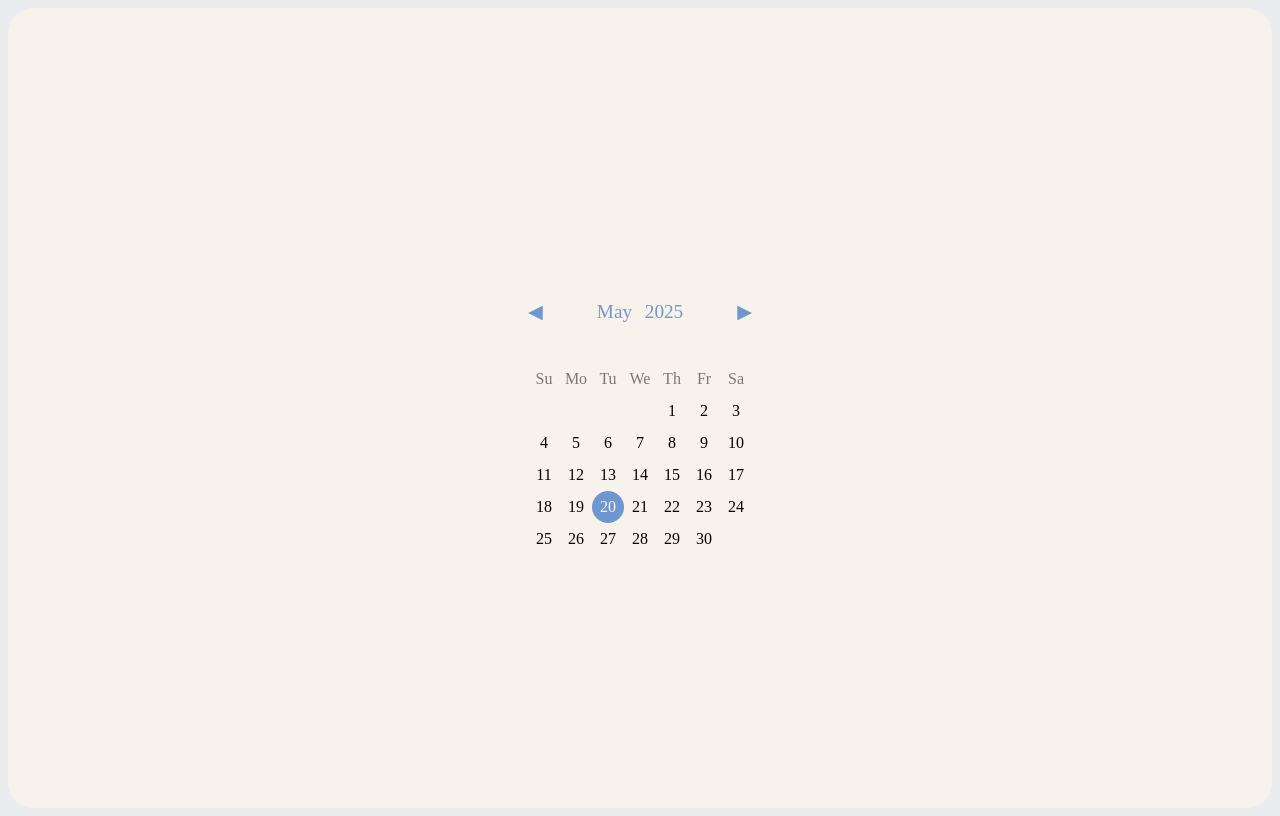
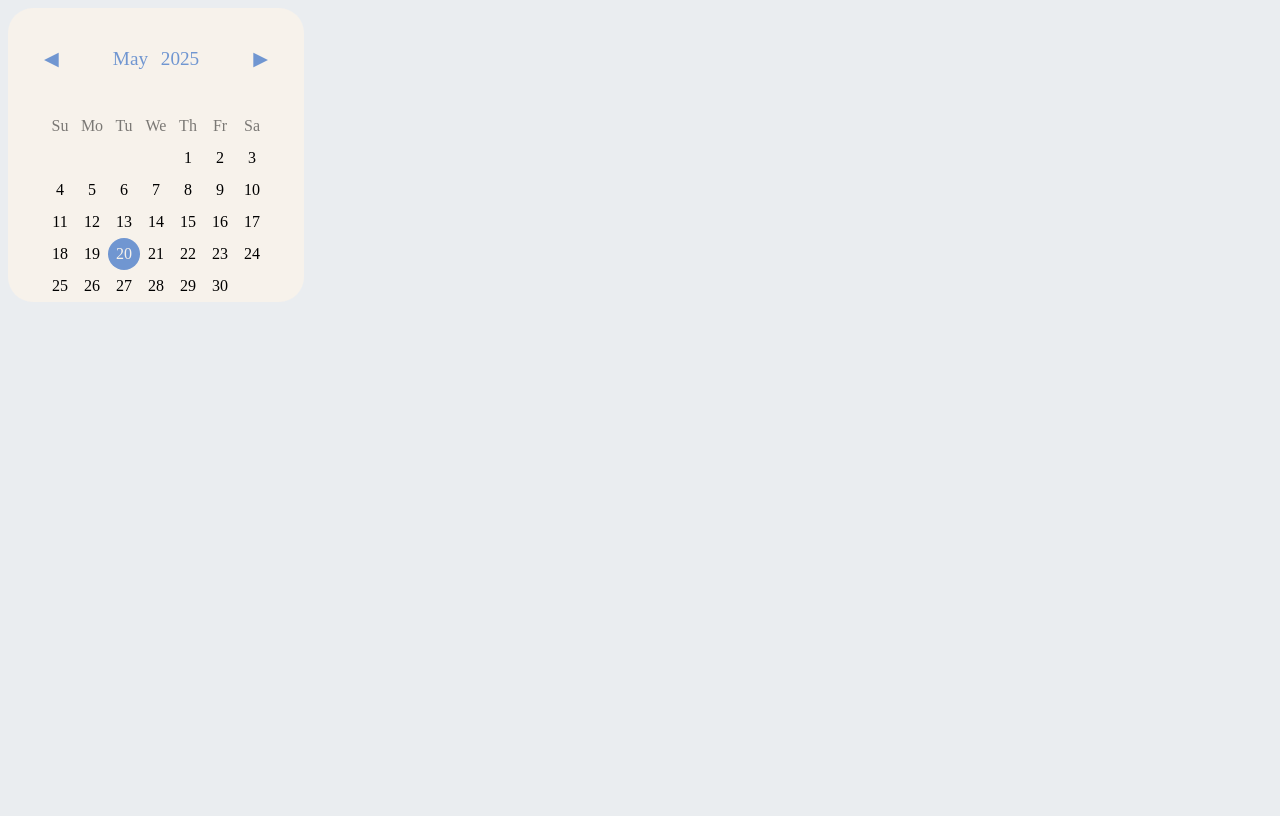
Before and after one commit to newmesuper/notion_calendar, a plain HTML site: page index.html in a window 1280 px wide. Drawn offline with Linux system fonts and the light colour scheme.

Commit message:
Update main.css

```diff
--- a/main.css
+++ b/main.css
@@ -15,8 +15,8 @@ body{
     background: var(--white);
     border-radius: 25px;
     padding: 0 1em;
-    width: 100vw;
-    height: 100vh;
+
+    height: auto;
     display: flex;
     flex-direction: row;
     align-items: center;
```
